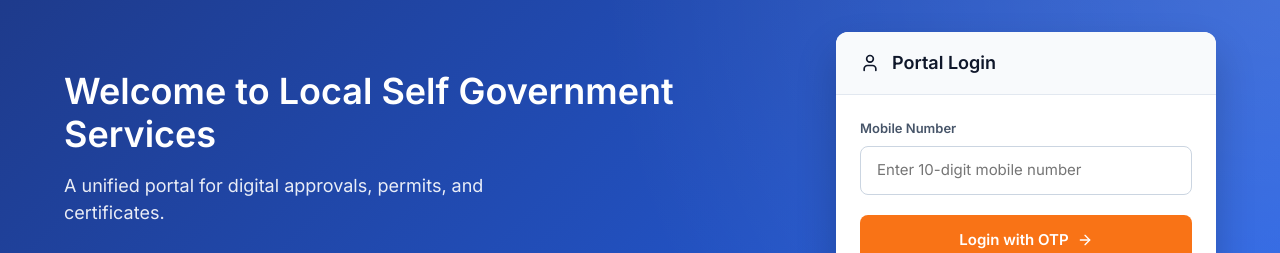
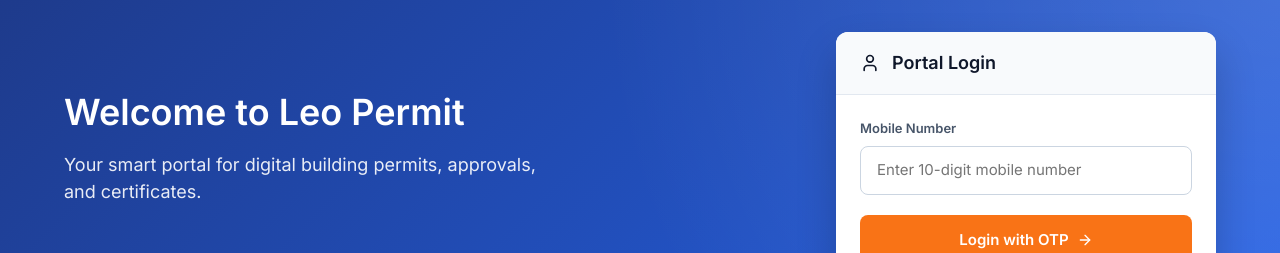
Before and after one commit to Aravindthangarasu-bot/LEO-PERMIT-APP, a React (Vite) app: page / in a window 1280 px wide. Shown: the part 195-448 px from the top of the page. Built offline with nearby package versions, Linux system fonts and the light colour scheme; no server answers; the database is empty.

Commit message:
chore: update landing page hero text for Leo Permit

```diff
--- a/src/i18n/en.ts
+++ b/src/i18n/en.ts
@@ -13,8 +13,8 @@ export const en = {
     logout: 'Logout'
   },
   landing: {
-    welcome: 'Welcome to Local Self Government Services',
-    description: 'A unified portal for digital approvals, permits, and certificates.',
+    welcome: 'Welcome to Leo Permit',
+    description: 'Your smart portal for digital building permits, approvals, and certificates.',
     stats: {
       approved: 'Permits Approved',
       providers: 'Licensed Providers'
```
